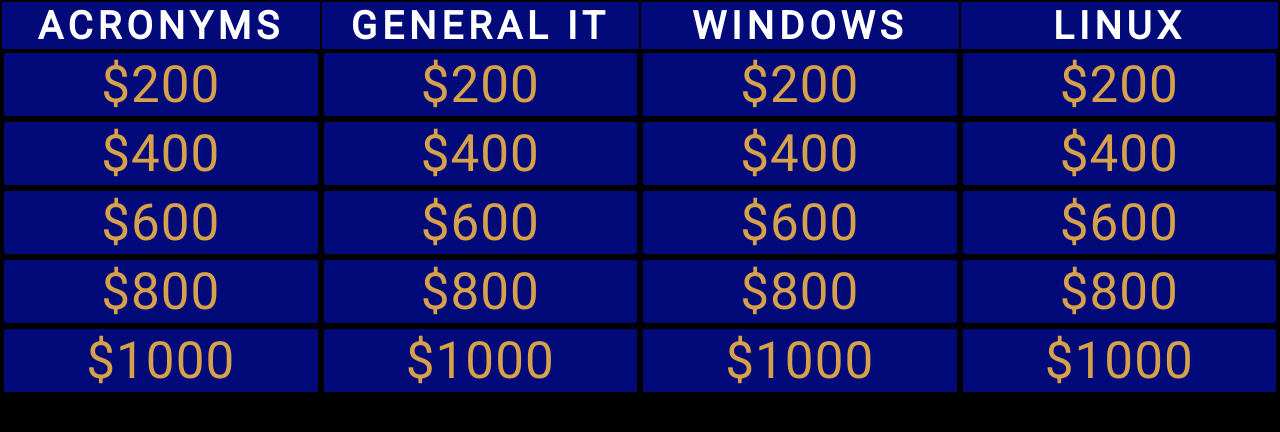
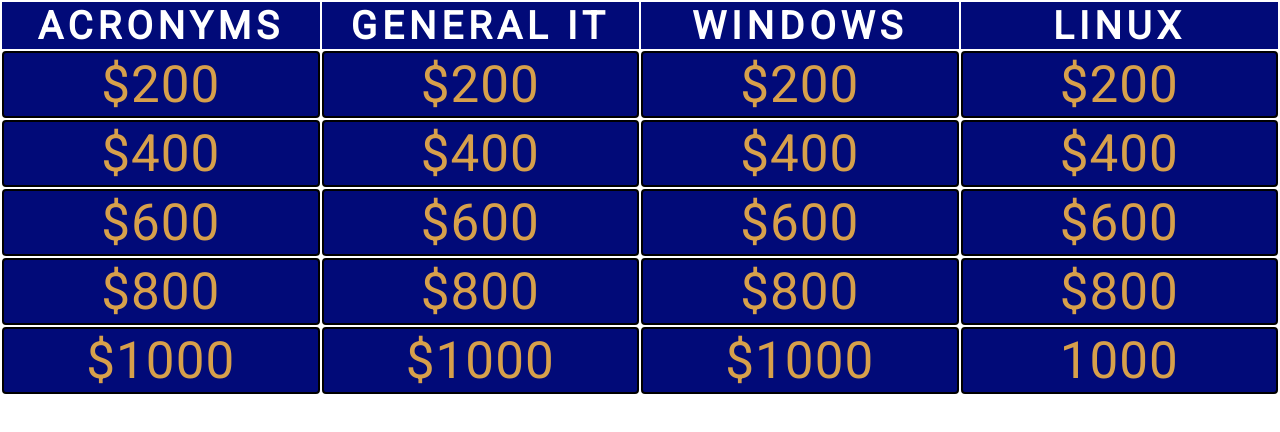
Before and after one commit to aNixxom/dynamic-question-table, a plain HTML site: page index.html in a window 1280 px wide. Shown: the top 432 px of the page. Drawn offline with Linux system fonts and the light colour scheme.

Commit message:
Game table is now build from the JSON file

```diff
--- /dev/null
+++ b/dev.css
@@ -0,0 +1,152 @@
+
+@import url('https://fonts.googleapis.com/css2?family=Graduate&display=swap');
+@import url('https://fonts.googleapis.com/css2?family=Roboto&display=swap');
+:root {
+    /* Blue Theme  (default)*/
+    --theme-blue-points-color: #d7a04b;
+    --theme-blue-box-background-color: #010a78;
+    --theme-blue-font: Impact, Haettenschweiler, "Arial Narrow Bold", sans-serif;
+    --theme-blue-settings-header-color:white;
+
+    /* Global Styling */
+    --global-box-font-size: 4vw;
+    --global-box-borders: black solid 2px;
+    --global-border-radius: 4px;
+
+}
+
+
+body {
+    margin: auto;
+    height: 99.5vh;
+}
+
+.main_table {
+    table-layout: fixed;
+    width: 100%;
+    font-size: var(--global-box-font-size);
+    border-width: 1px;
+    border-color: black;
+    border-radius: 5px;
+}
+
+.headers, .headers-category {
+    text-transform: uppercase;
+    letter-spacing: 5px;
+    font-size: 3vw;
+    border-radius: var(--global-border-radius);
+    width: 25%;
+    border: var(--global-box-borders);
+    font-family: 'Roboto', sans-serif;
+    font-weight: 700;
+    text-align: center;
+    background-color: var(--theme-blue-box-background-color);
+    color: white;
+    padding: 5px;
+}
+
+.headers-edit:hover{
+    border: solid red 2px;
+}
+
+.headers > th {
+    border: var(--global-box-borders);
+}
+
+.boxes {
+    letter-spacing: 1px;
+    font-size: var(--global-box-font-size);
+    border-radius: var(--global-border-radius);
+    border: var(--global-box-borders);
+    font-family: 'Roboto', sans-serif;
+    background-color: var(--theme-blue-box-background-color);
+    color: var(--theme-blue-points-color);
+    cursor: pointer;
+    transition: transform 2s;
+    text-align: center;
+}
+
+.boxes:hover {
+    border-color: #d7a04b;
+}
+
+.questions {
+    text-shadow:2px 2px black;
+    font-size: 58px;
+    position: absolute;
+    background-color: #010a78;
+    font-family: 'Roboto', sans-serif;
+    font-weight: 500;
+    border-radius: 4px;
+    color: #d7a04b;
+    width: 80%;
+    margin-left: 10%;
+    margin-right: 10%;
+    margin-top: 12%;
+    visibility: hidden;
+    text-align: center;
+    border: 2px solid #d7a04b;
+}
+
+.timer-container {
+    height: 25px;
+    background-color:#010a78;
+    position: relative;
+}
+
+.timer-container .timer-bar {
+    position: absolute;
+    height: 100%;
+    background-color: #d7a04b;
+
+}
+
+#play-timer-animation {
+    animation: timer-bar-animation 6s  1;
+}
+
+#play-timer-animation-double {
+    animation: timer-bar-animation-double 12s 1;
+}
+
+@keyframes timer-bar-animation {
+    0% {width: 0%}
+    100% {width: 100%}
+}
+
+@keyframes timer-bar-animation-double {
+    0% {width: 0%;}
+    100% {width: 100%;}
+}
+
+.choices {
+    display: flex;
+    text-align: center;
+    justify-content: center;
+    width: 100%;
+}
+
+.choices > p {
+    margin: 0;
+    margin-bottom: 10px;
+    outline: 2px solid #d7a04b;
+    border-radius: 4px;
+    margin: 10px;
+    padding: 0.5em;
+}
+
+.choices >p:hover {
+    text-decoration: underline;
+    cursor: pointer;
+}
+
+.box {
+    width: 50px;
+    height: 50px;
+    background-color: yellow;
+    color: red;
+}
+
+u {
+    text-transform: uppercase;
+}
--- a/index.html
+++ b/index.html
@@ -4,10 +4,10 @@
     <meta charset="UTF-8">
     <meta http-equiv="X-UA-Compatible" content="IE=edge">
     <meta name="viewport" content="width=device-width, initial-scale=1.0">
-    <link rel="stylesheet" href="style.css">
-    <title>Dynamic Question Table </title>
+    <link rel="stylesheet" href="dev.css">
+    <title>Dynamic Question Table (DEV) </title>
 </head>
 <body>
-    <script src="dynamic-table.js"></script>
+    <script src="json-table.js"></script>
 </body>
 </html>
--- /dev/null
+++ b/json-table.js
@@ -0,0 +1,122 @@
+let cell
+const game_table = document.createElement('table')
+game_table.setAttribute('id', 'main_table')
+game_table.setAttribute('class', 'main_table')
+game_table.addEventListener('click', function(e) {
+    try {
+        let question_clicked = e.target.children[0]
+        document.getElementById('main_table').style.visibility = "hidden"
+        question_clicked.style.visibility = "visible"
+        question_clicked.style.right = "0px"
+        question_clicked.style.left = "0px"
+        question_clicked.style.top = "0px"
+        setTimeout(function() {
+            question_clicked.style.visibility = "hidden"
+            document.getElementById('main_table').style.visibility = "visible"
+        }, 6000)
+    } catch(error) {
+        // Do nothing
+    }
+})
+
+fetch('./questions.json')
+    .then((response) => response.json())
+    .then((info) => {
+
+        let headingsLength = info['headings'].length
+        let questionsLength = info['questions'].length
+
+        let rowCount = info['questions'].length / info['headings'].length
+        for(let z = 0; z < rowCount; z++) {
+            let row = game_table.insertRow(z)
+
+            let tosub = questionsLength - headingsLength
+            console.log(questionsLength - tosub)
+
+            for(let k = 0; k < headingsLength; k++){
+                cell = row.insertCell(k)
+                cell.setAttribute('class', 'boxes')
+                cell.id = `r${z + 1}c${k + 1}`
+                cell.innerText = "value"
+
+                const question = document.createElement('div')
+                const question_p = document.createElement('p')
+                const choices = document.createElement('div')
+                const timer_container = document.createElement('div')
+                const timer_bar = document.createElement('div')
+
+                for(let y = 0; y < 3; y++) {
+                    const choices_option = document.createElement('p')
+                    choices_option.innerHTML = `${y}`
+                    choices.setAttribute('data-choice', 'choice')
+                    choices.appendChild(choices_option)
+                }
+
+                timer_bar.setAttribute('class', "timer-bar")
+                timer_container.setAttribute('class', "timer-container")
+                choices.setAttribute('class', "choices")
+                question_p.setAttribute('class', "question-color")
+                question.setAttribute('class', "questions")
+
+                timer_container.appendChild(timer_bar)
+                question.appendChild(question_p)
+                question.appendChild(choices)
+                question.appendChild(timer_container)
+                cell.appendChild(question)
+            }
+        }
+
+        let cells = document.querySelectorAll('.boxes')
+        let choices = document.querySelectorAll('[data-choice="choice"]')
+
+        cells.forEach((element, index) => {
+            try {
+                element.childNodes[0].textContent = info['questions'][index].value
+                element.childNodes[1].children[0].innerHTML = info['questions'][index]['question']
+            } catch (error){
+                if(element.childNodes[0].textContent === "value") {
+                    element.remove()
+                }
+            }
+
+
+
+        })
+
+        choices.forEach((element, index) => {
+            getRandomOptionSlot(element, index, 'answer', info)
+            getRandomOptionSlot(element, index, 'wrong_1', info)
+            getRandomOptionSlot(element, index, 'wrong_2', info)
+        })
+
+        let headers = game_table.insertRow(0)
+        for(let i = 0; i < info['headings'].length; i++) {
+            headers.insertCell()
+            headers.setAttribute('class', 'headers')
+            headers.children[i].innerHTML = info['headings'][i]
+        }
+    })
+
+document.body.appendChild(game_table)
+
+function getRandomOptionSlot(element, index, option, json) {
+    let pickedSlot = element.children[pickRadomElement(3)]
+    let pickedValidSlot = false
+    do {
+        if(pickedSlot.hasAttribute('data-choices', 'correct') || pickedSlot.hasAttribute('data-choices', 'wrong_1')) {
+            pickedSlot = element.children[pickRadomElement(3)]
+        } else {
+            pickedValidSlot = true
+            pickedSlot.innerHTML = json['questions'][index][`${option}`]
+            if(pickedSlot.innerHTML === "undefined") {
+                pickedSlot.remove()
+            }
+            pickedSlot.setAttribute('data-choices', `${option}`)
+        }
+    }
+    while (pickedValidSlot == false)
+}
+
+function pickRadomElement(max) {
+    return Math.floor(Math.random() * max)
+}
--- a/questions.json
+++ b/questions.json
@@ -5,195 +5,165 @@
         "windows",
         "linux"
     ],
-    "questions":[
+    "questions": [
         {
-            "q": "What does <u>RAM</u> stand for"
+            "value": "$200",
+            "bonusValue": "$400",
+            "question": "What does <u>RAM</u> stand for",
+            "answer": "Random Access Memory",
+            "wrong_1": "Random Aquatic Memory",
+            "wrong_2": "Related Access Memory"
         },
         {
-            "q": "How many <u>BITS</u> make one <u>BYTE</u>"
+            "value": "$200",
+            "bonusValue": "$400",
+            "question": "How many <u>BITS</u> make one <u>BYTE</u>",
+            "answer": "8",
+            "wrong_1": "4",
+            "wrong_2": "6"
         },
         {
-            "q": "What is <u>WINDOWS</u>"
+            "value": "$200",
+            "bonusValue": "$400",
+            "question": "What is <u>WINDOWS</u>",
+            "answer": "Operating System",
+            "wrong_1": "Something you look through",
+            "wrong_2": "A computer"
         },
         {
-            "q": "What is <u>LINUX</u>"
+            "value": "$200",
+            "bonusValue": "$400",
+            "question": "What is <u>LINUX</u>",
+            "answer": "Operating System",
+            "wrong_1": "YouTuber",
+            "wrong_2": "Video game"
         },
         {
-            "q": "What does <u>BIOS</u> stand for"
+            "value": "$400",
+            "bonusValue": "$800",
+            "question": "What does <u>BIOS</u> stand for",
+            "answer": "Basic Input Output System",
+            "wrong_1": "Bold Input Output Server",
+            "wrong_2": "Based Input Output System"
         },
         {
-            "q": "What is the <u>CLOUD</u>"
+            "value": "$400",
+            "bonusValue": "$800",
+            "question": "What is the <u>CLOUD</u>",
+            "answer": "Storage Over The Internet",
+            "wrong_1": "A Grabage Service",
+            "wrong_2": "A night club"
         },
         {
-            "q": "What made <u>WINDOWS 8</u> so different from <u>WINDOWS 7</u>"
+            "value": "$400",
+            "bonusValue": "$800",
+            "question": "What made <u>WINDOWS 8</u> so different from <u>WINDOWS 7</u>",
+            "answer": "Both answers",
+            "wrong_1": "Faster boot time",
+            "wrong_2": "Changed to the start menu"
         },
         {
-            "q": "Is <u>LINUX</u> open source"
-        },
-
-        {
-            "q": "What does <u>USB</u> stand for"
+            "value": "$400",
+            "bonusValue": "$800",
+            "question": "<u>LINUX</u> is open source",
+            "answer": "True",
+            "wrong_1": "False"
         },
         {
-            "q": "A ______ is the registered name of a website"
+            "value": "$600",
+            "bonusValue": "$1200",
+            "question": "What does <u>USB</u> stand for",
+            "answer": "Universal Serial Bus",
+            "wrong_1": "Universal Secure Bus",
+            "wrong_2": "Unique Serial Bus"
         },
         {
-            "q": "What is the file extension for a <u>Microsoft Word Document</u>"
+            "value": "$600",
+            "bonusValue": "$1200",
+            "question": "A ______ is the registered name of a website",
+            "answer": "Domain",
+            "wrong_1": "URL",
+            "wrong_2": "Source"
         },
         {
-            "q": "Name one distribution of <u>Linux</u>"
+            "value": "$600",
+            "bonusValue": "$1200",
+            "question": "What is the file extension for a <u>Microsoft Word Document</u>",
+            "answer": ".docx",
+            "wrong_1": ".doc",
+            "wrong_2": ".dot"
         },
         {
-            "q": "What does <u>NIC</u> stand for"
+            "value": "$600",
+            "bonusValue": "$1200",
+            "question": "Pick one distribution of <u>Linux</u>",
+            "answer": "Both",
+            "wrong_1": "Ubuntu",
+            "wrong_2": "Kali Linux"
         },
         {
-            "q": "How does a <u>Fiber Optic Cable</u> transmit signals"
+            "value": "$800",
+            "bonusValue": "$1600",
+            "question": "What does <u>NIC</u> stand for",
+            "answer": "Network Interface Card",
+            "wrong_1": "Noise Input Card",
+            "wrong_2": "New Inpit Card"
         },
         {
-            "q": "What is one method to open <u>Task Manager</u>"
+            "value": "$800",
+            "bonusValue": "$1600",
+            "question": "How does a <u>Fiber Optic Cable</u> transmit signals",
+            "answer": "Light",
+            "wrong_1": "Death Rays",
+            "wrong_2": "Copper Wires"
         },
         {
-            "q": "What Command is used to show your <u>IP</u>"
+            "value": "$800",
+            "bonusValue": "$1600",
+            "question": "What is one method to open <u>Task Manager</u>",
+            "answer": "CTRL + SHIFT + ESC",
+            "wrong_1": "WIN + TAB",
+            "wrong_2": "WIN + E"
         },
         {
-            "q": "What does <u>NTFS</u> stand for"
+            "value": "$800",
+            "bonusValue": "$1600",
+            "question": "What Command is used to show your <u>IP</u>",
+            "answer": "ifconfig",
+            "wrong_1": "tree",
+            "wrong_2": "ipconfig"
         },
         {
-            "q": "What type of printer uses <u>Fusing</u>"
+            "value": "$1000",
+            "bonusValue": "$2000",
+            "question": "What does <u>NTFS</u> stand for",
+            "answer": "New Technology File System",
+            "wrong_1": "New Technology File Server",
+            "wrong_2": "New Technology Film Server"
         },
         {
-            "q": "What <u>CMD command</u> clears the console"
+            "value": "$1000",
+            "bonusValue": "$2000",
+            "question": "What type of printer uses <u>Fusing</u>",
+            "answer": "Laser Printer",
+            "wrong_1": "LED Printer",
+            "wrong_2": "InkJet Printer"
         },
         {
-            "q": "Who created <u>Linux</u>"
-        }
-    ],
-    "choices":[
-        {
-            "a": "Random Access Memory",
-            "w1": "Random Aquatic Memory",
-            "w2": "Related Access Memory"
+            "value": "$1000",
+            "bonusValue": "$2000",
+            "question": "What <u>command-line command</u> clears the console",
+            "answer": "CLS",
+            "wrong_1": "Clear",
+            "wrong_2": "Clean"
         },
         {
-            "a": "8",
-            "w1": "4",
-            "w2": "6"
-        },
-        {
-            "a": "Operating System",
-            "w1": "Something you look through",
-            "w2": "A computer"
-        },
-        {
-            "a": "Operating System",
-            "w1": "YouTuber",
-            "w2": "Video game"
-        },
-        {
-            "a": "Basic Input Output System",
-            "w1": "Bold Input Output Server",
-            "w2": "Based Input Output System"
-        },
-        {
-            "a": "Storage Over The Internet",
-            "w1": "A Grabage Service",
-            "w2": "A night club"
-        },
-        {
-            "a": "Both answers",
-            "w1": "Faster boot time",
-            "w2": "Changed to the start menu"
-        },
-        {
-            "a": "True",
-            "w1": "False"
-        },
-
-        {
-            "a": "Universal Serial Bus",
-            "w1": "Universal Secure Bus",
-            "w2": "Unique Serial Bus"
-        },
-        {
-            "a": "Domain",
-            "w1": "URL",
-            "w2": "Source"
-        },
-        {
-            "a": ".docx",
-            "w1": ".doc",
-            "w2": ".dot"
-        },
-        {
-            "a": "Both",
-            "w1": "Ubuntu",
-            "w2": "Kali Linux"
-        },
-        {
-            "a": "Network Interface Card",
-            "w1": "Noise Input Card",
-            "w2": "New Inpit Card"
-        },
-        {
-            "a": "Light",
-            "w1": "Death Rays",
-            "w2": "Copper Wires"
-        },
-        {
-            "a": "CTRL + SHIFT + ESC",
-            "w1": "WIN + TAB",
-            "w2": "WIN + E"
-        },
-        {
-            "a": "ifconfig",
-            "w1": "tree",
-            "w2": "ipconfig"
-        },
-        {
-            "a": "New Technology File System",
-            "w1": "New Technology File Server",
-            "w2": "New Technology Film Server"
-        },
-        {
-            "a": "Laser Printer",
-            "w1": "LED Printer",
-            "w2": "InkJet Printer"
-        },
-        {
-            "a": "CLS",
-            "w1": "Clear",
-            "w2": "Clean"
-        },
-        {
-            "a": "Linus Torvalds",
-            "w1": "Bill Gates",
-            "w2": "Linus Sebastian"
+            "value": "1000",
+            "bonusValue": "$2000",
+            "question": "Who created <u>Linux</u>",
+            "answer": "Linus Torvalds",
+            "wrong_1": "Bill Gates",
+            "wrong_2": "Linus Sebastian"
         }
-    ],
-    "question worth": [
-        "$200",
-        "$200",
-        "$200",
-        "$200",
-
-        "$400",
-        "$400",
-        "$400",
-        "$400",
-
-        "$600",
-        "$600",
-        "$600",
-        "$600",
-
-        "$800",
-        "$800",
-        "$800",
-        "$800",
-
-        "$1000",
-        "$1000",
-        "$1000",
-        "$1000"
     ]
 }
```
